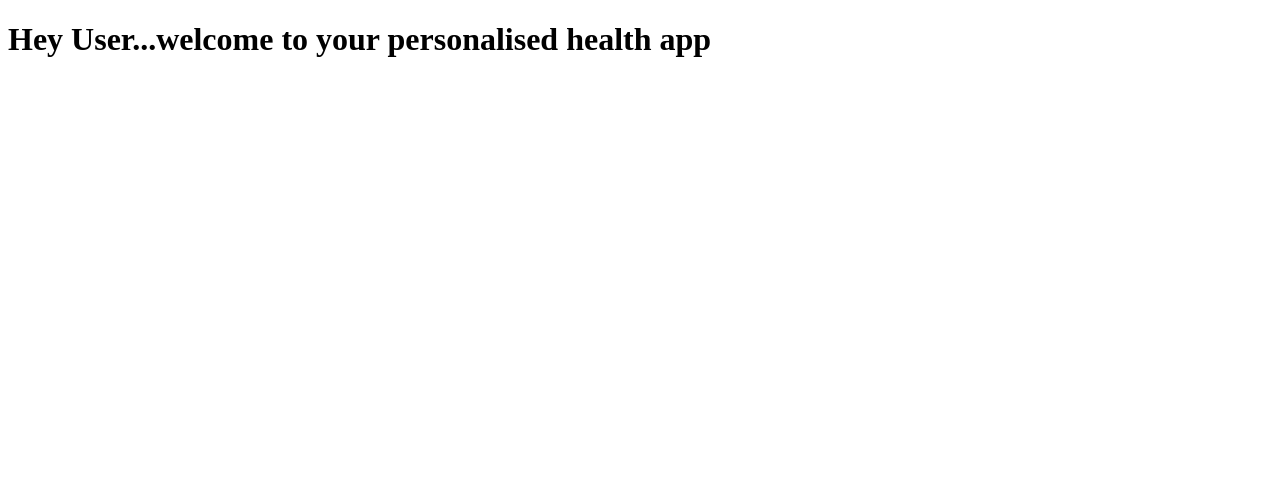
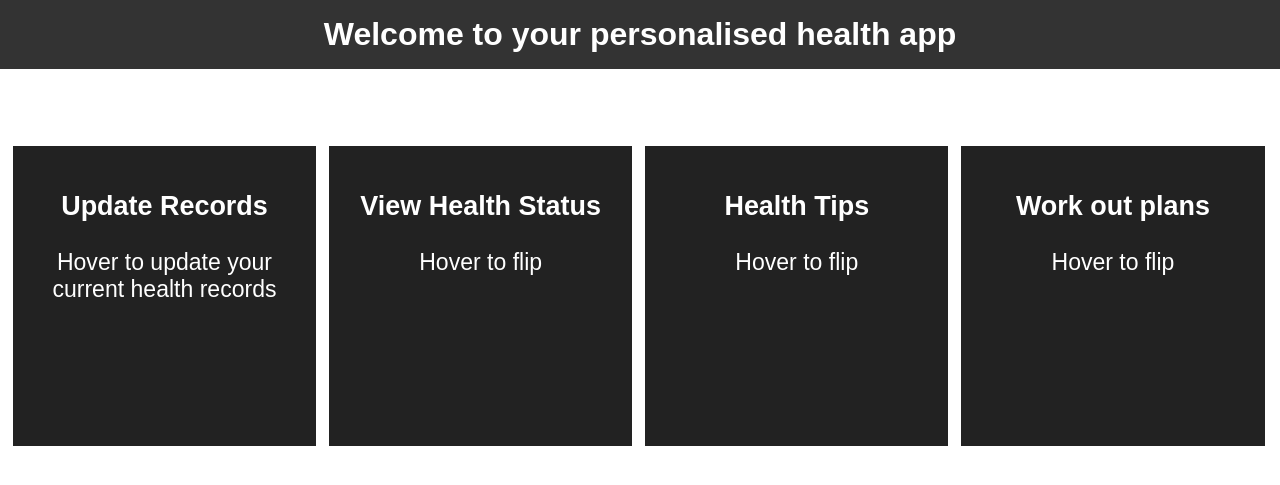
Before and after one commit to kofirockerfeller/HealthApp-Django, a Django app: page /HomePage/ in a window 1280 px wide. Shown: the top 485 px of the page. Run offline with Django 4.2, Linux system fonts and the light colour scheme.

Commit message:
Changed greet.html to status.html

```diff
--- /dev/null
+++ b/HomePage/static/HomePage/homepage.css
@@ -0,0 +1,120 @@
+body{
+    color: #333;
+    font-family: Arial, Helvetica, serif;
+    font-weight: normal;
+    margin: 0;
+    padding: 0;
+
+}
+
+h1{
+    color: #fff;
+    margin: 0 0 5% 0;
+    text-align: center;
+    margin: 0 0 5% 0;
+    padding: 0.5em;
+    background: #333
+}
+
+.cardBox{
+    float: left;
+    font-size: 1.2em;
+    margin: 1% 0 0 1%;
+    perspective: 800px;
+    transition: all 0.3s ease 0s;
+    width: 23.7%
+}
+
+.cardBox:hover .card{
+    transform: rotateY(180deg);
+}
+
+.card{
+    background: #222;
+    cursor: default;
+    height: 300px;
+    transform-style: preserve-3d;
+    transition: transform 0.4s ease 0s;
+    width: 100%
+/*I need to add the animation stuff  -webkit-animation: giro 1s 1;
+    animation: giro 1s 1 */
+}
+
+.card p{
+    margin-bottom: 1.8em;
+}
+
+.card .front,
+.card .back{
+    backface-visibility: hidden;
+    box-sizing: border-box;
+    color: white;
+    display: block;
+    font-size: 1.2em;
+    height: 100%;
+    padding: 0.8em;
+    position: absolute;
+    text-align: center;
+    width: 100%;
+}
+.card .front strong{
+    background: #fff;
+    border-radius: 100%;
+    color: #222;
+    font-size: 1.5em;
+    line-height: 30px;
+    padding: 0 7px 4px 6px;
+}
+
+.card .back{
+    transform: rotateY(180deg);
+}
+
+.card .back a {
+    padding: 0.3em 0.5em;
+    background: #333;
+    color: #fff;
+    text-decoration: none;
+    border-radius: 1px;
+    font-size: 0.9em;
+    transition: all 0.2s ease 0s;
+}
+.card .back a:hover {
+    background: #fff;
+    color: #333;
+    text-shadow: 0 0 1px #333;
+}
+
+.cardBox:nth-child(1) .card .back{
+    background: cornflowerblue;
+}
+
+.cardBox:nth-child(2) .card .back{
+    background: orange;
+}
+.cardBox:nth-child(3) .card .back{
+    background: yellowgreen;
+}
+.cardBox:nth-child(4) .card .back{
+    background: tomato;
+}
+.cardBox:nth-child(2) .card{
+    -webkit-animation: giro 1.5s 1;
+    animation: giro 1.5s 1;
+}
+@-webkit-keyframes giro{
+    from {
+        transform: rotateY(180deg);
+    }
+    to{
+        transform: rotateY(0deg);
+    }
+}
+@keyframes giro{
+    from{
+        transform: rotateY(180deg);
+    }
+    to{
+        transform: rotateY(0deg);
+    }
+}
--- a/HomePage/templates/HomePage/index.html
+++ b/HomePage/templates/HomePage/index.html
@@ -1,12 +1,78 @@
+{% load static %}
+
 <!DOCTYPE html>
 <html lang="en">
 <head>
+    <link rel="stylesheet" href="{% static 'HomePage/homepage.css' %}">
     <meta charset="UTF-8">
     <meta http-equiv="X-UA-Compatible" content="IE=edge">
     <meta name="viewport" content="width=device-width, initial-scale=1.0">
     <title>Document</title>
 </head>
 <body>
-    <h1>Hey User...welcome to your personalised health app</h1>
+    <h1>Welcome to your personalised health app</h1>
+
+    <div class="boxesContainer">
+        <div class="cardBox">
+            <div class="card">
+                <div class="front">
+                    <h3>Update Records</h3>
+                    <p>Hover to update your current health records</p>
+
+
+                </div>
+                <div class="back">
+                    <h3>Back side one</h3>
+                    <p>Content in card one</p>
+                    <a href="{% url 'bmi' %}">Update Records</a>
+                </div>
+            </div>
+        </div>
+
+        <div class="cardBox">
+            <div class="card">
+                <div class="front">
+                    <h3>View Health Status</h3>
+                    <p>Hover to flip</p>
+
+
+                </div>
+                <div class="back">
+                    <h3>Back side one</h3>
+                    <p>Content in card two</p>
+                    <a href="{% url 'bmi' %}">Update Records</a>
+                </div>
+            </div>
+        </div>
+        <div class="cardBox">
+            <div class="card">
+                <div class="front">
+                    <h3>Health Tips</h3>
+                    <p>Hover to flip</p>
+
+                </div>
+                <div class="back">
+                    <h3>Back side three</h3>
+                    <p>Content in card three</p>
+                    <a href="{% url 'bmi' %}">Update Records</a>
+                </div>
+            </div>
+        </div>
+        <div class="cardBox">
+            <div class="card">
+                <div class="front">
+                    <h3>Work out plans</h3>
+                    <p>Hover to flip</p>
+
+
+                </div>
+                <div class="back">
+                    <h3>Back side four</h3>
+                    <p>Content in card four</p>
+                    <a href="{% url 'bmi' %}">Update Records</a>
+                </div>
+            </div>
+        </div>
+    </div>
 </body>
 </html>
--- a/HomePage/urls.py
+++ b/HomePage/urls.py
@@ -5,5 +5,5 @@ urlpatterns = [
     path("", views.index, name="index"),
     path("bmi", views.bmi, name="bmi"),
     path("records", views.records, name="records"),
-    path("<str:name>", views.greet, name="greet")
+    path("status", views.status, name="status")
 ]
--- a/HomePage/views.py
+++ b/HomePage/views.py
@@ -1,17 +1,48 @@
+from logging import PlaceHolder
+from django import forms
+from locale import currency
 from django.shortcuts import render
 from django.http import HttpResponse
 
-# Create your views here.
+Age= 0
+Weight = 0
+Height = 0
+class NewTaskForm(forms.Form):
+    CHOICES = [("Vegan","Vegan"), ("Non-Vegan","Non-Vegan")]
+    Age = forms.IntegerField(label="Age", min_value=0, max_value=130, widget=forms.TextInput(attrs={'class': 'intfield', 'placeholder':"Enter your age"}))
+    Height = forms.IntegerField(label="Height(cm)", min_value=0, widget=forms.TextInput(attrs={'class': 'intfield', 'placeholder':"Enter your height"}))
+    Weight = forms.IntegerField(label="Weight(kg)", min_value=0, widget=forms.TextInput(attrs={'class': 'intfield', 'placeholder':"Enter your weight", 'id': 'weight'}))
+    Diet_Status = forms.ChoiceField(choices=CHOICES, widget=forms.RadioSelect)
 def index(request):
     return render(request, "HomePage/index.html")
 
 def bmi(request):
-    return HttpResponse("These are your current suggested foods")
+    return render(request, "HomePage/inputhealth.html", {
+        "form": NewTaskForm()
+    })
 
 def records(request):
-    return HttpResponse("Here are your current health records")
+    if request.method == "POST":
+        form = NewTaskForm(request.POST)
+        if form.is_valid():
+            Age = form.cleaned_data["Age"]
+            Height = form.cleaned_data["Height"]
+            Weight = form.cleaned_data["Weight"]
+        else:
+            return render(request, "HomePage/inputhealth.html",{
+                "form": form
+            })
+    bmi = Weight / (Height*Height)
+    return render(request, "HomePage/status.html", {
+        "Underweight": bmi < 18.5,
+        "Healthy": bmi > 18.5 and bmi < 24.5,
+        "Overweight": bmi > 25 and bmi < 29.9,
+        "Obese": bmi > 30 and bmi < 39.9
 
-def greet(request, name):
-    return render(request, "HomePage/greet.html", {
+        }
+    )
+
+def status(request, name):
+    return render(request, "HomePage/status.html", {
         "name": name.capitalize()
     })
```
Also changed, not shown: HomePage/static/HomePage/displaystatus.css (added, +13 -0 lines), HomePage/static/HomePage/inputhealth.css (added, +58 -0 lines), HomePage/templates/HomePage/greet.html (deleted, +0 -12 lines), HomePage/templates/HomePage/inputhealth.html (added, +23 -0 lines), HomePage/templates/HomePage/status.html (added, +26 -0 lines), signup.html (deleted, +0 -25 lines).
